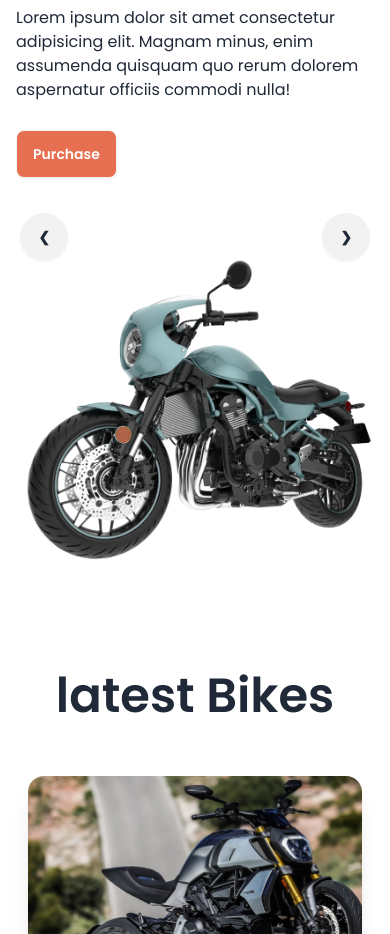
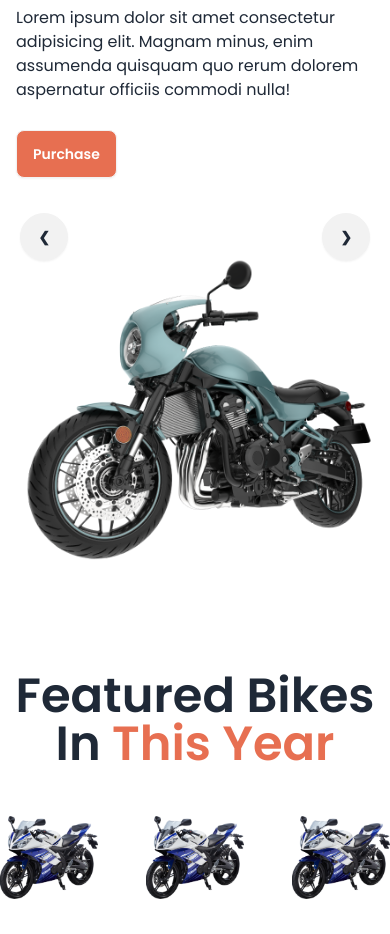
Before and after one commit to Jui17301/Biker-Zone, a plain HTML site: page index.html in a window 390 px wide. Shown: the part 166-1100 px from the top of the page. Drawn offline with nearby package versions, Linux system fonts and the light colour scheme.

Commit message:
Bike is added with responsive

```diff
--- a/index.html
+++ b/index.html
@@ -144,8 +144,21 @@
   </header>
   <main class="md:container md:mx-auto">
     <!-- Featured Bike -->
-<section>
-
+<section class="my-24">
+  <h3 class="text-5xl mb-12 font-semibold text-center">
+    Featured Bikes In <span class="text-bike-Primary">This Year</span>
+  </h3>
+  <div class="flex flex-row space-x-12 justify-around">
+    <div>
+      <img src="./images/others/feature-bike.png" alt="">
+    </div>
+    <div>
+    <img src="./images/others/feature-bike.png" alt="">
+  </div>
+  <div>
+    <img src="./images/others/feature-bike.png" alt="">
+  </div>
+  </div>
 </section>
 <!-- latest Bike -->
 <section class="my-24">
@@ -194,7 +207,7 @@
   <h3 class="text-5xl mb-12 font-semibold text-center">
     Happy <span class="text-bike-Primary">Clients Says</span>
   </h3>
-  <div class="grid gap-10 md:grid-cols-2 lg:grid-cols-3 grid-cols-1">
+  <div class="grid gap-2 md:grid-cols-2 lg:grid-cols-3 grid-cols-1">
     <!-- first Review -->
     <div class="card w-96 p-9 bg-base-100 shadow-xl border border-gray-400 ">
       <figure><img class="w-36" src="./images/others/user-1.png" alt="Shoes" /></figure>
@@ -270,10 +283,10 @@
     Frequently Asked <span class="text-bike-Primary">Questions</span>
   </h3>
   <div class="flex md:flex-row flex-col">
-    <div class="md:flex-1 p-8">
+    <div class="md:flex-1 md:p-8">
       <img src="./images/others/faq.png" alt="">
     </div>
-    <div class="md:flex-1 p-8 ">
+    <div class="md:flex-1 sm:p-8 ">
       <div class="collapse collapse-arrow bg-base-200 mb-4">
         <input type="radio" name="my-accordion-2" checked="checked" />
         <div class="collapse-title text-xl font-medium">
```
